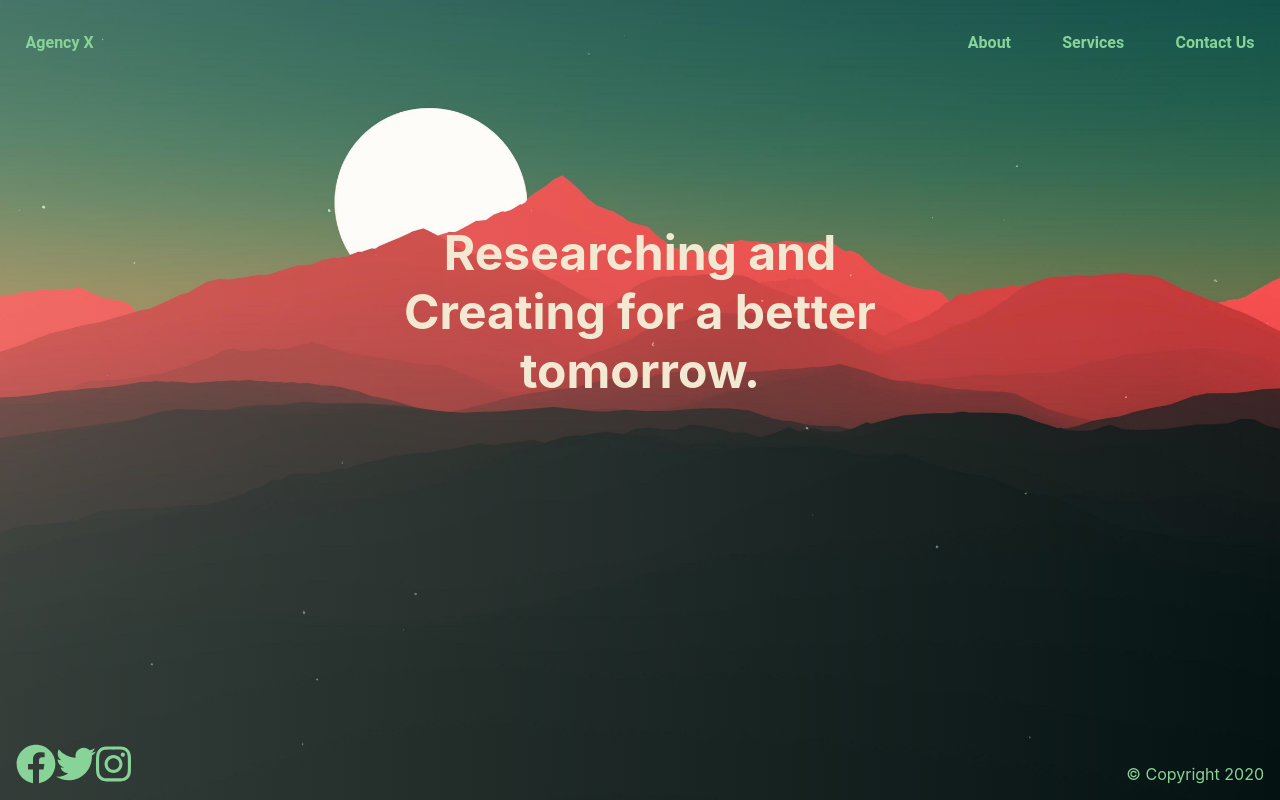
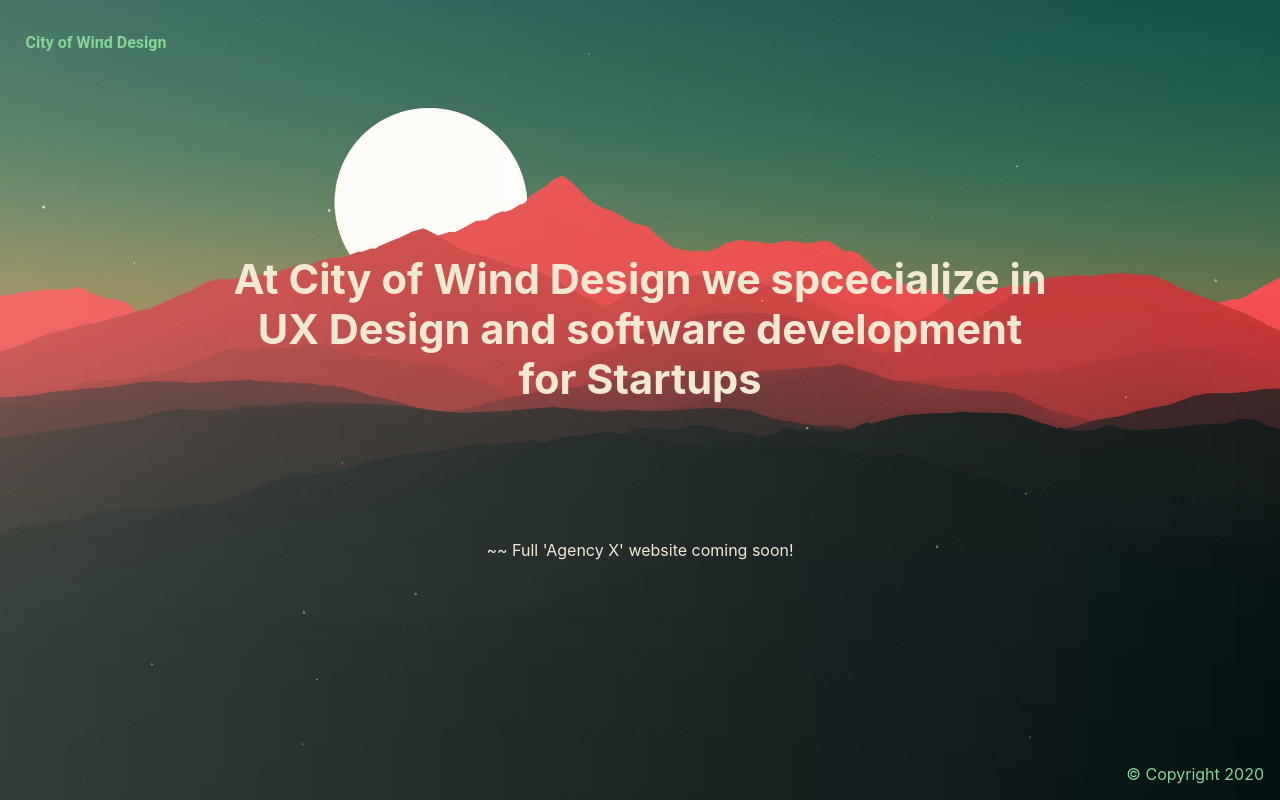
Before and after one commit to alinan-vn/agency-landing-pages-front-end, a React (Create React App) app: page / in a window 1280 px wide. Built offline with nearby package versions, Linux system fonts and the light colour scheme.

Commit message:
temporary branch to hold coming soon info

```diff
--- a/src/components/global/footer/index.js
+++ b/src/components/global/footer/index.js
@@ -1,6 +1,6 @@
 import React, { Component } from 'react';
 import { FontAwesomeIcon } from '@fortawesome/react-fontawesome';
-import { faInstagram, faFacebook, faTwitter } from '@fortawesome/free-brands-svg-icons';
+import { faInstagram, faFacebook, faTwitter, faLinkedin } from '@fortawesome/free-brands-svg-icons';
 
 class Footer extends React.Component {
 
@@ -12,9 +12,8 @@ class Footer extends React.Component {
         return(
                 <footer className='footer__ul'>
                     <div>
-                        <FontAwesomeIcon onClick={() => this.goToSocial('https://www.youtube.com/watch?v=dQw4w9WgXcQ')} className='social-icons' icon={faFacebook} />
-                        <FontAwesomeIcon onClick={() => this.goToSocial('https://www.youtube.com/watch?v=dQw4w9WgXcQ')} className='social-icons' icon={faTwitter} />
-                        <FontAwesomeIcon onClick={() => this.goToSocial('https://www.youtube.com/watch?v=dQw4w9WgXcQ')} className='social-icons' icon={faInstagram} />
+                        {/* <FontAwesomeIcon onClick={() => this.goToSocial('https://www.youtube.com/watch?v=dQw4w9WgXcQ')} className='social-icons' icon={faFacebook} />
+                        <FontAwesomeIcon onClick={() => this.goToSocial('https://www.youtube.com/watch?v=dQw4w9WgXcQ')} className='social-icons' icon={faLinkedin} /> */}
                     </div>
                     <li className=''>
                         &copy; Copyright 2020
--- a/src/components/global/nav/index.js
+++ b/src/components/global/nav/index.js
@@ -36,10 +36,10 @@ export default class Nav extends Component {
             <ul className='nav-ul'>
                 <li className='nav-li'>
                     <a className={this.state.navClass} href="/">
-                        Agency X
+                        City of Wind Design
                     </a>
                 </li>
-                <li className='nav-li'>
+                {/* <li className='nav-li'>
                     <a className={this.state.navClass} href="/about">
                         About
                     </a>
@@ -48,7 +48,7 @@ export default class Nav extends Component {
                     <a className={this.state.navClass} href="/services">
                         Services
                     </a>
-                </li>
+                </li> */}
                 {/* <li className='nav-li'>
                     <a className={this.state.navClass} href="/projects">
                         Projects
@@ -59,11 +59,11 @@ export default class Nav extends Component {
                         Staff
                     </a>
                 </li> */}
-                <li className='nav-li'>
+                {/* <li className='nav-li'>
                     <a className={this.state.navClass} href="/contact-us">
                         Contact Us
                     </a>
-                </li>
+                </li> */}
             </ul>
         </header>
         )
--- a/src/components/landing_page/index.js
+++ b/src/components/landing_page/index.js
@@ -6,7 +6,8 @@ class Landing extends React.Component {
         return(
             <main>
                 <section className='landing'>
-                    <h1 className='landing__text'>Researching and Creating for a better tomorrow.</h1>
+                    <h1 className='landing__text'>At City of Wind Design we spcecialize in UX Design and software development for Startups</h1>
+                    <p className='landing__para'>~~ Full 'Agency X' website coming soon!</p>
                 </section>
             </main>
         )
--- a/src/scss/_footer.scss
+++ b/src/scss/_footer.scss
@@ -9,7 +9,6 @@
 
     }
 }
-
 
 footer {
     position: absolute;
--- a/src/scss/_landing-page.scss
+++ b/src/scss/_landing-page.scss
@@ -16,10 +16,16 @@
     text-align: center;
 
     &__text {
-        font-size: 3rem;
-        margin-bottom: 50vh;
-        width: 40vw;
+        font-size: 2.6rem;
+        margin-bottom: 15vh;
+        width: 65vw;
         color: $primary-color;
+    }
 
+    &__para {
+        font-size: 1rem;
+        margin-bottom: 30vh;
+        width: 60vw;
+        color: $primary-color;
     }
 }
```
